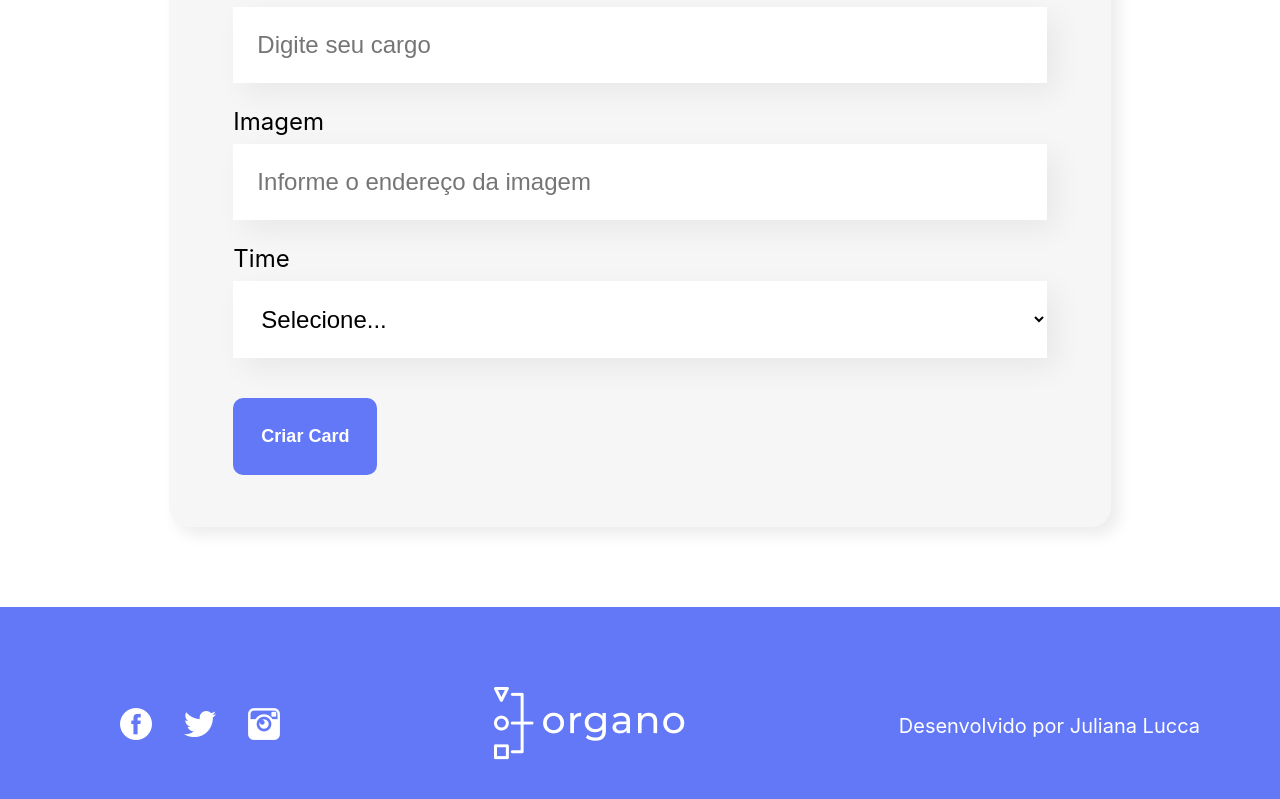
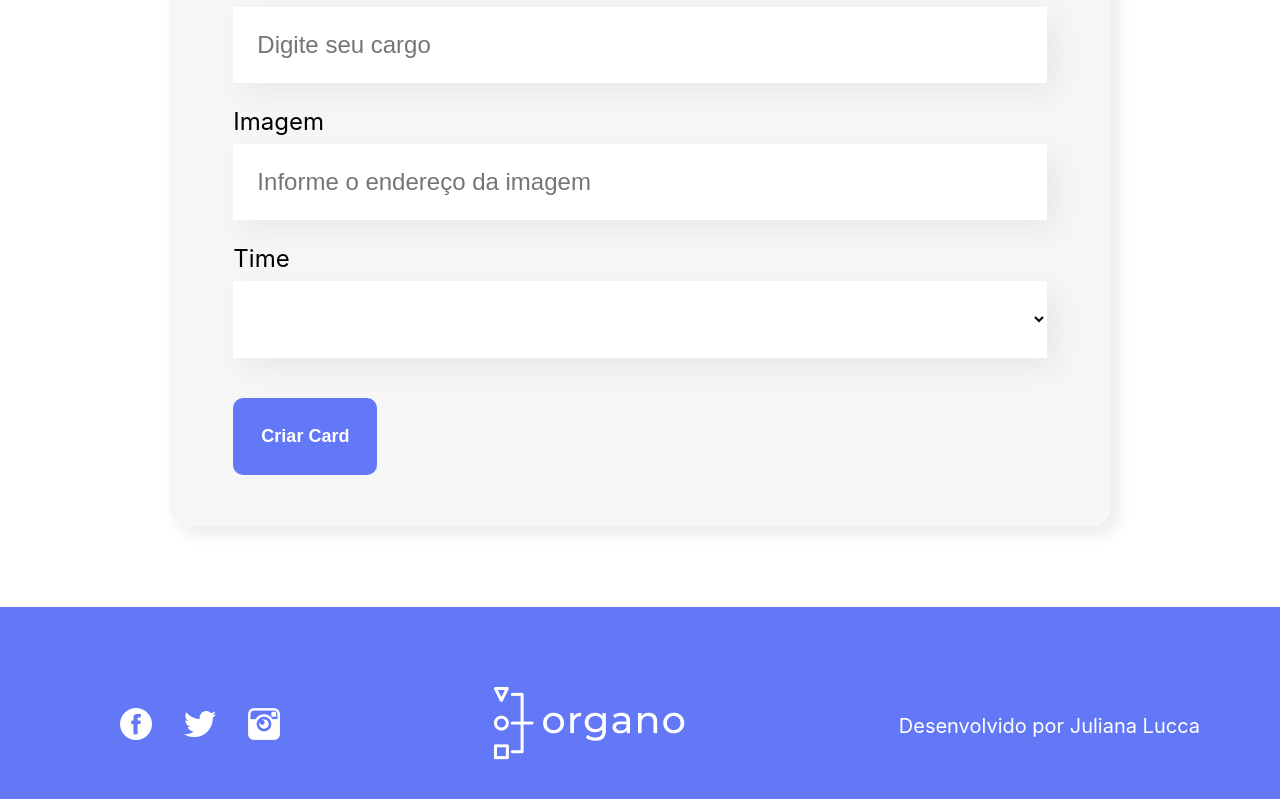
Before and after one commit to julucca/organo, a React (Create React App) app: page / in a window 1280 px wide. Shown: the part 873-1672 px from the top of the page. Built offline with nearby package versions, Linux system fonts and the light colour scheme.

Commit message:
fix bug in team field

```diff
--- a/src/componentes/ListaSuspensa/index.js
+++ b/src/componentes/ListaSuspensa/index.js
@@ -4,8 +4,8 @@
     return (
         <div className='lista-suspensa'>
             <label>{props.label}</label>
-            <select onChange={evento => props.aoAlterado(evento.target.value)} required={props.obrigatorio} value={props.value} defaultValue="">
-                <option value="" disabled>Selecione...</option>
+            <select onChange={evento => props.aoAlterado(evento.target.value)} required={props.obrigatorio} value={props.valor}>
+                <option value=""></option>
                 {props.itens.map( (item) => <option key={item}>{item}</option>)}
             </select>
         </div>
```
